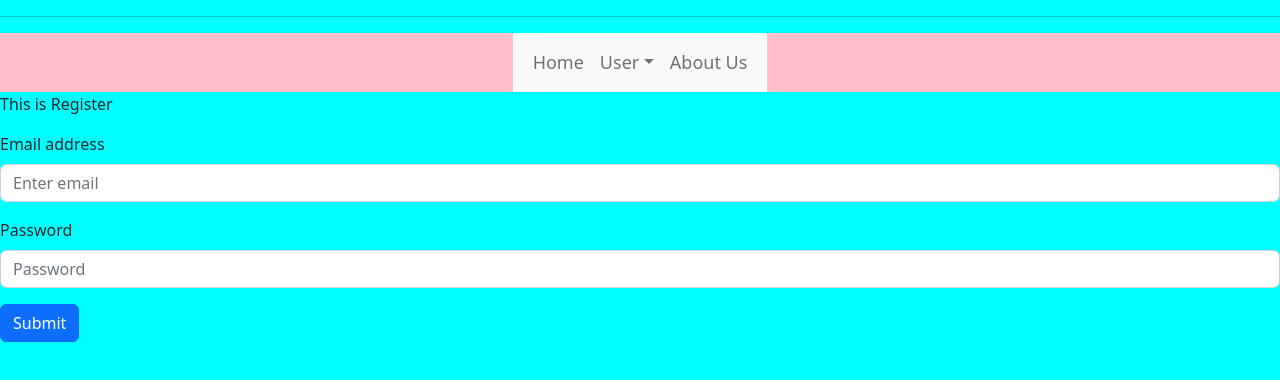
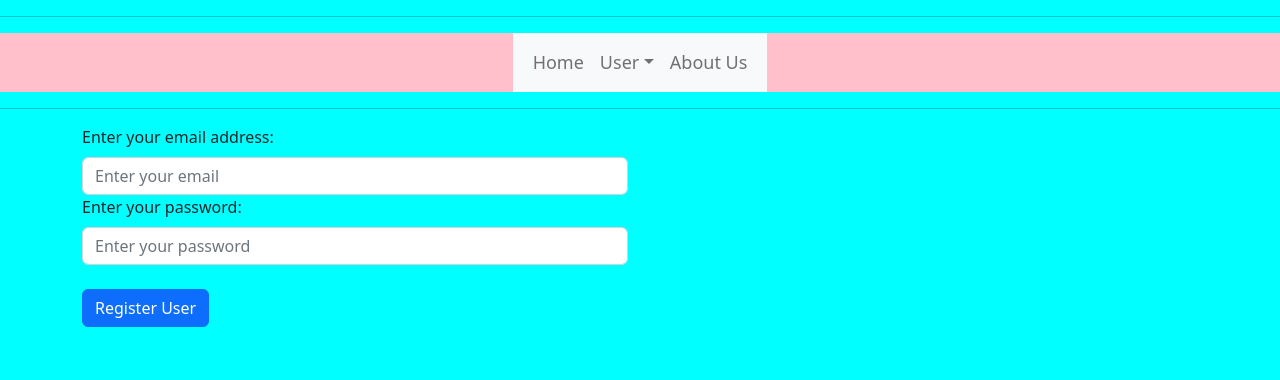
Before and after one commit to AlvaroBernabe/aba-geekshubs-fsd-val-Front-Final-Proyect, a React (Vite) app in the folder FrontFinal/: page /register in a window 1280 px wide. Shown: the top 380 px of the page. Built offline with nearby package versions, Linux system fonts and the light colour scheme.

Commit message:
feat: Register Form with validations and rdy for BBDD

```diff
--- a/FrontFinal/src/layout/register/Register.jsx
+++ b/FrontFinal/src/layout/register/Register.jsx
@@ -1,26 +1,162 @@
-import React from "react";
+import React, { useState, useEffect } from "react";
+import { Container, Form } from "react-bootstrap";
+import Button from "react-bootstrap/Button";
+import { validate } from "../../helpers/useful";
+import Row from "react-bootstrap/Row";
+import Col from "react-bootstrap/Col";
 import "./Register.css";
+// import { newUser } from "../services/apiCalls";
+import { useNavigate } from "react-router-dom";
 import NavBar from "../../components/NavBar";
-import { Button, Form } from "react-bootstrap";
+import { InputText } from "../../components/InputText/InputText";
 
-export const Register = () => {
+export function Register() {
+  const navigate = useNavigate();
+  //   const [welcome, setWelcome] = useState("");
+
+  const [credenciales, setCredenciales] = useState({
+    email: "",
+    password: "",
+  });
+
+  const [credencialesError, setCredencialesError] = useState({
+    emailError: "",
+    passwordError: "",
+  });
+
+  const [valiUser, setValiUser] = useState({
+    emailVali: false,
+    passwordVali: false,
+  });
+
+  const [registerAct, setRegisterAct] = useState(false);
+
+  const inputHandler = (e) => {
+    setCredenciales((prevState) => ({
+      ...prevState,
+      [e.target.name]: e.target.value,
+    }));
+  };
+
+  useEffect(() => {
+    console.log(credenciales);
+    console.log(valiUser);
+    for (let error in credencialesError) {
+      if (credencialesError[error] !== "") {
+        setRegisterAct(false);
+        return;
+      }
+    }
+    for (let vacio in credenciales) {
+      if (credenciales[vacio] === "") {
+        setRegisterAct(false);
+        return;
+      }
+    }
+    for (let validated in valiUser) {
+      if (valiUser[validated] === false) {
+        setRegisterAct(false);
+        return;
+      }
+    }
+    setRegisterAct(true);
+  });
+
+  const checkError = (e) => {
+    let error = "";
+    const checked = validate(e.target.name, e.target.value, e.target.required);
+    error = checked.message;
+    setValiUser((prevState) => ({
+      ...prevState,
+      [e.target.name + "Vali"]: checked.validated,
+    }));
+    setCredencialesError((prevState) => ({
+      ...prevState,
+      [e.target.name + "Error"]: error,
+    }));
+  };
+
+  const registerUser = () => {
+    <p>All Working as it should</p>;
+    // newUser(credenciales)
+    //   .then(() => {
+    //     setWelcome(`Correctly registered ${credenciales.email}`);
+    //     setTimeout(() => {
+    //       navigate("/login");
+    //     }, 2500);
+    //   })
+    //   .catch((error) => console.log(error));
+  };
+
   return (
     <>
       <NavBar />
-    <p>This is Register</p>
-    <Form>
-        <Form.Group className="mb-3" controlId="formBasicEmail">
-            <Form.Label>Email address</Form.Label>
-        <Form.Control type="email" placeholder="Enter email" />
+      <hr />
+      {/* <div className="divPrincipal">
+            <div className="loginDesign">
+                {welcome !== "" ? (
+            <div>{welcome}</div>
+        ) : ( */}
+      <div className="divPrincipal">
+        <Container>
+          <Row className="registerForm">
+            <Col lg={6}>
+              <Form className="formRegister">
+                <Form.Group>
+                  <Form.Label>Enter your email address:</Form.Label>
+                  <InputText
+                    className={
+                      credencialesError.emailError === ""
+                        ? "inputBasicDesign"
+                        : "inputBasicDesign inputErrorDesign"
+                    }
+                    type={"email"}
+                    name={"email"}
+                    maxLength={50}
+                    placeholder={"Enter your email"}
+                    required={true}
+                    changeFunction={(e) => inputHandler(e)}
+                    blurFunction={(e) => checkError(e)}
+                  />
                 </Form.Group>
-        <Form.Group className="mb-3" controlId="formBasicPassword">
-            <Form.Label>Password</Form.Label>
-            <Form.Control type="password" placeholder="Password" />
+                <div className="errorDiv">{credencialesError.emailError}</div>
+                <Form.Group>
+                  <Form.Label>Enter your password:</Form.Label>
+                  <InputText
+                    className={
+                      credencialesError.passwordError === ""
+                        ? "inputBasicDesign"
+                        : "inputBasicDesign inputErrorDesign"
+                    }
+                    type={"password"}
+                    name={"password"}
+                    maxLength={64}
+                    placeholder={"Enter your password"}
+                    required={true}
+                    changeFunction={(e) => inputHandler(e)}
+                    blurFunction={(e) => checkError(e)}
+                  />
                 </Form.Group>
-        <Button variant="primary" type="submit">
-            Submit
+                <div className="errorDiv">
+                  {credencialesError.passwordError}
+                </div>
+                <br />
+                <Button
+                  className={
+                    registerAct ? "registerSendDeac" : "registerSendAct"
+                  }
+                  onClick={registerUser}
+                >
+                  Register User
                 </Button>
               </Form>
+            </Col>
+          </Row>
+        </Container>
+      </div>
+      {/* )} */}
+      {/* </div> */}
+      {/* </div> */}
     </>
   );
-};
+}
```
Lines whose indentation alone changed are shown as unchanged.
